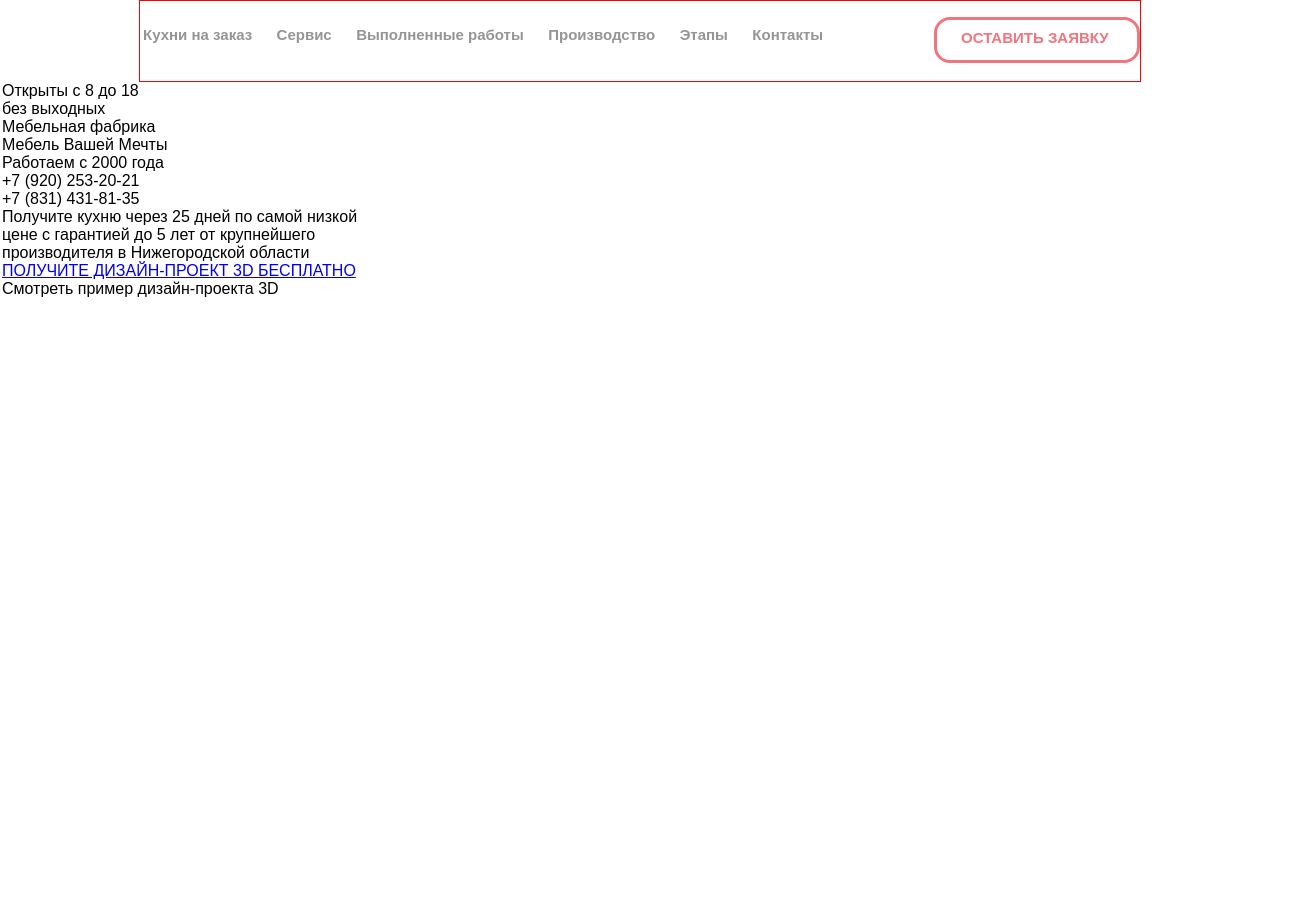
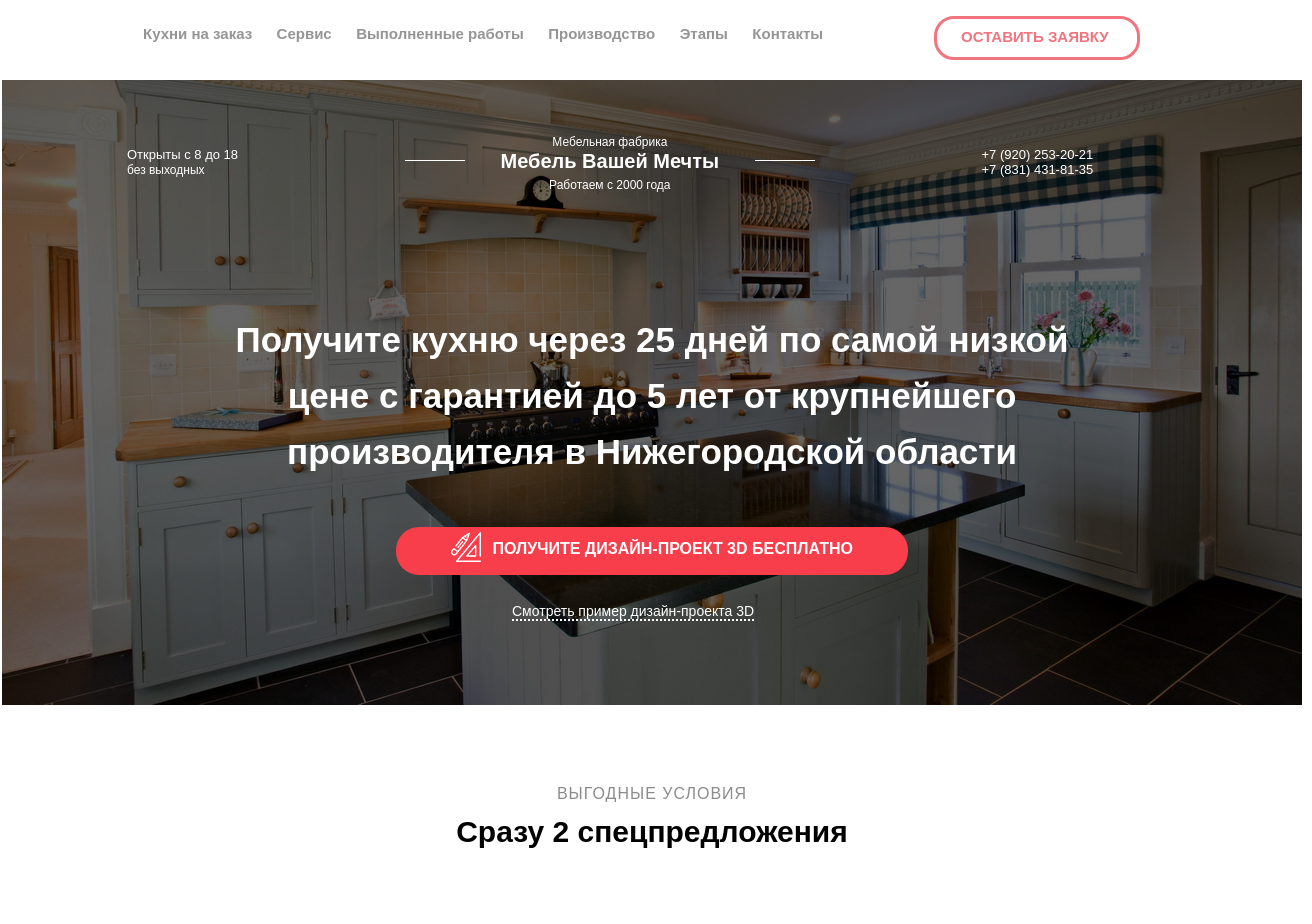
Before and after one commit to injective/brainacad, a plain HTML site: page exercise05/ex05.html in a window 1280 px wide. Shown: the top 924 px of the page, 1312 px wide, since content can reach past the window. Before the commit the page ends 800 px from the top, so only its background shows below. Drawn offline with Linux system fonts and the light colour scheme.

Commit message:
modified ex05

```diff
--- a/exercise05/ex05.html
+++ b/exercise05/ex05.html
@@ -28,6 +28,7 @@
 
 <main>
     <div class="kitchen">
+        <div class="kitchen-background">
             <div class="kitchen-first-line">
                 <div class="block1-1">
                     Открыты с 8 до 18<br>
@@ -35,9 +36,11 @@
                 </div>
 
                 <div class="block1-2">
+                    <div class="block-span">
                         <span class="sm">Мебельная фабрика</span><br>
                         <span class="bg">Мебель Вашей Мечты</span><br>
                         <span class="sm">Работаем с 2000 года</span>
+                    </div>
                 </div>
 
                 <div class="block1-3">
@@ -62,7 +65,25 @@
             </div>
 
             <div class="kitchen-link-two">
+                <a href="#">
                     Смотреть пример дизайн-проекта 3D
+                </a>
+            </div>
+        </div>
+    </div>
+
+    <div class="caption">
+        <div class="caption1">ВЫГОДНЫЕ УСЛОВИЯ</div>
+        <div class="caption2">Сразу 2 спецпредложения</div>
+    </div>
+
+    <div class="sale-boxes">
+        <div class="sale-box-first">
+
+        </div>
+
+        <div class="sale-box-second">
+
         </div>
     </div>
 </main>
--- a/exercise05/ex05_css/ex05_styles.css
+++ b/exercise05/ex05_css/ex05_styles.css
@@ -6,7 +6,6 @@ body {
 header {
     width: 1000px;
     height: 80px;
-    border: 1px solid red;
     margin: 0 auto;
 }
 
@@ -43,9 +42,9 @@ header a:hover {
 
 header .button {
     width: 200px;
-    height: 40px;
+    height: 38px;
     border: 3px solid rgb(241,116,126);
-    border-radius: 16px;
+    border-radius: 20px;
     margin-top: 16px;
 }
 
@@ -53,6 +52,12 @@ header .button:hover {
     border: 3px double rgb(241,116,126);
     color: white;
     background-color: rgb(241, 116, 126);
+}
+
+header .button:active {
+    border: 3px solid rgb(241, 68, 61);
+    color: #ffffff;
+    background-color: rgb(241, 68, 61);
 }
 
 header .ordered a {
@@ -65,3 +70,179 @@ header .ordered .button span {
     text-transform: uppercase;
     display: inline-block;
 }
+
+main .kitchen {
+    width: 1300px;
+    height: 625px;
+    background-image: url("../ex05_img/kitchen.jpg");
+    margin: 0 auto;
+    color: white;
+}
+
+main .kitchen .kitchen-background {
+    width: 100%;
+    height: 100%;
+    background-color: rgba(0,0,0,0.6);
+}
+
+main .kitchen .kitchen-first-line {
+    width: 1060px;
+    height: 70px;
+    display: inline-block;
+    margin: 52px auto 0;
+    padding: 0 125px;
+}
+
+main .kitchen .kitchen-first-line .block1-1, main .kitchen .kitchen-first-line .block1-2, main .kitchen .kitchen-first-line .block1-3 {
+    display: inline-block;
+    text-align: center;
+    margin: 0 auto;
+}
+
+main .kitchen .kitchen-first-line .block1-1, main .kitchen .kitchen-first-line .block1-3 {
+    position: relative;
+    top: -15px;
+    font-size: 13px;
+    text-align: left;
+}
+
+main .kitchen .kitchen-first-line .block1-1 span {
+    font-size: 12px;
+}
+
+main .kitchen .kitchen-first-line .block1-2 {
+    margin: 0 162px;
+}
+
+main .kitchen .kitchen-first-line .block1-2 span.sm {
+    font-size: 12px;
+}
+
+main .kitchen .kitchen-first-line .block1-2 span.bg {
+    font-weight: 700;
+    font-size: 20px;
+}
+
+main .kitchen .kitchen-first-line .block-span span.bg::before {
+    content: url("../ex05_img/img1.png");
+    margin-right: 36px;
+    vertical-align: middle;
+}
+
+main .kitchen .kitchen-first-line .block-span span.bg::after {
+    content: url("../ex05_img/img1.png");
+    margin-left: 36px;
+    vertical-align: middle;
+}
+
+main .kitchen .kitchen-first-line .block1-3 {
+    text-align: right;
+}
+
+main .kitchen .kitchen-second-line {
+    width: 910px;
+    height: 150px;
+    font-size: 35px;
+    font-weight: 700;
+    text-align: center;
+    margin: 110px auto 50px;
+    line-height: 1.6em;
+}
+
+main .kitchen .kitchen-link-one {
+    width: 512px;
+    height: 48px;
+    border-radius: 23px;
+    margin: 65px auto 5px;
+    background-color: rgb(248, 61, 75);
+}
+
+main .kitchen .kitchen-link-one .link-button .link-picture, main .kitchen .kitchen-link-one .link-button .link-text {
+    display: inline-block;
+    margin-top: 2px;
+}
+
+main .kitchen .kitchen-link-one .link-button {
+    width: 512px;
+    height: 48px;
+}
+
+main .kitchen .kitchen-link-one .link-button {
+    text-align: center;
+}
+
+main .kitchen .kitchen-link-one a {
+    text-decoration: none;
+}
+
+main .kitchen .kitchen-link-one .link-button .link-picture {
+    background-image: url("../ex05_img/img2.png");
+    width: 30px;
+    height: 30px;
+    vertical-align: middle;
+    margin: -5px 7px 0 0;
+}
+
+main .kitchen .kitchen-link-one .link-button .link-text {
+    text-decoration: none;
+    color: white;
+    font-weight: 700;
+    margin-top: 13px;
+}
+
+main .kitchen .kitchen-link-one:hover {
+    text-align: center;
+    background-color: rgb(248, 47, 34);
+}
+
+main .kitchen .kitchen-link-two {
+    width: 280px;
+    height: 25px;
+    margin: 28px auto;
+    font-size: 14px;
+}
+
+main .kitchen .kitchen-link-two a {
+    text-decoration: none;
+    color: white;
+    border-bottom: 2px dotted white;
+}
+
+main .kitchen .kitchen-link-two a:hover {
+    border-bottom: 2px solid white;
+}
+
+main .caption {
+    width: 1300px;
+    height: 70px;
+    text-align: center;
+    margin: 80px 0;
+}
+
+main .caption .caption1 {
+    color: rgb(139, 139, 139);
+    letter-spacing: 1px;
+}
+
+main .caption .caption2 {
+    margin-top: 12px;
+    font-size: 30px;
+    font-weight: 700;
+}
+
+main .sale-boxes {
+    width: 1300px;
+    height: 530px;
+    margin: 0 auto;
+    border: 1px solid red;
+}
+
+main .sale-boxes .sale-box-first {
+    width: 430px;
+    height: 450px;
+    box-shadow: black;
+}
+
+main .sale-boxes .sale-box-second {
+
+}
```
Also changed, not shown: exercise05/ex05_img/img1.png (added), exercise05/ex05_img/img2.png (added). Lines whose indentation alone changed are shown as unchanged.
